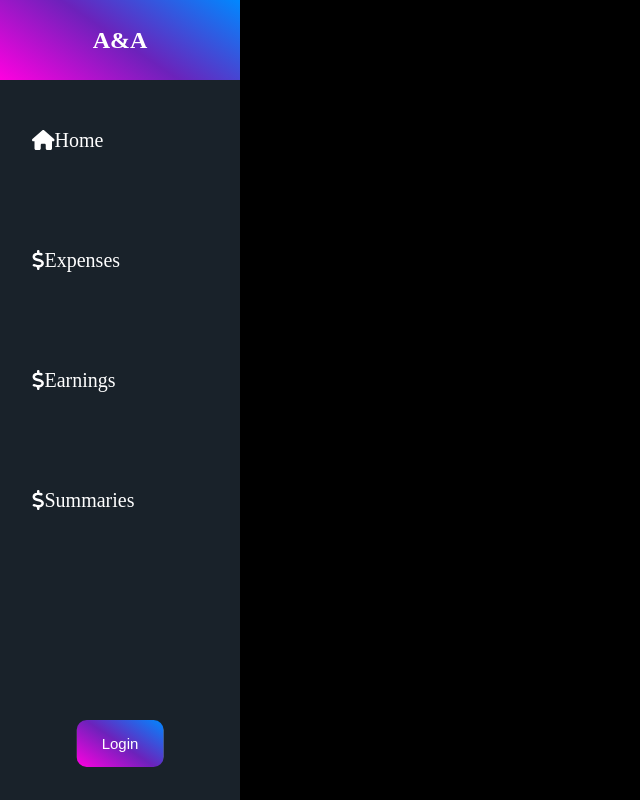
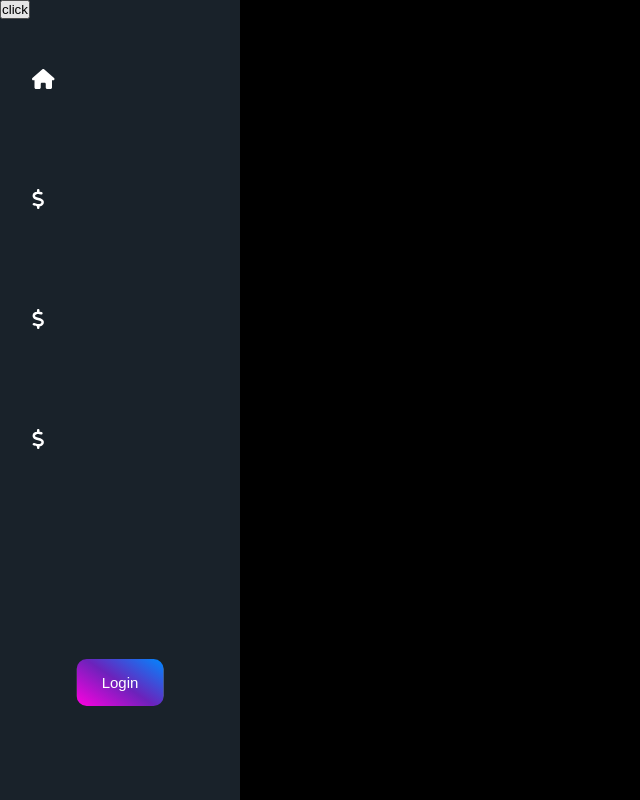
Before and after one commit to rodis00/expense-tracker, a React (Create React App) app in the folder frontend/: page /summaries in a window 1280 px wide. Shown: the whole page, without its empty margins (0-640 px from the left). Built offline with nearby package versions, Linux system fonts and the light colour scheme.

Commit message:
deleting unused stuff and adding state to manage menu visibility

```diff
--- a/frontend/src/components/Nav/Nav.jsx
+++ b/frontend/src/components/Nav/Nav.jsx
@@ -1,4 +1,4 @@
-import React from "react";
+import React, { useState } from "react";
 import classes from "./Nav.module.css";
 import { BrowserRouter as Router, Link, Routes, Route } from "react-router-dom";
 import Expenses from "../Expenses/Expenses";
@@ -9,35 +9,58 @@ import Button from "../Button/Button";
 import { FontAwesomeIcon } from "@fortawesome/react-fontawesome";
 import { faHouse } from "@fortawesome/free-solid-svg-icons";
 import { faDollarSign } from "@fortawesome/free-solid-svg-icons";
+import { icon } from "@fortawesome/fontawesome-svg-core";
 
 function Nav() {
+  const [menuActive, setMenuActive] = useState(false);
+
   const navElements = [
+    { icon: <FontAwesomeIcon icon={faHouse} />, title: "Home" },
     { icon: <FontAwesomeIcon icon={faDollarSign} />, title: "Expenses" },
     { icon: <FontAwesomeIcon icon={faDollarSign} />, title: "Earnings" },
     { icon: <FontAwesomeIcon icon={faDollarSign} />, title: "Summaries" },
   ];
 
+  function handleMenuActiveChange() {
+    setMenuActive((elem) => !elem);
+  }
+
   return (
     <Router>
       <nav className={classes.navbar}>
-        <h2 className={classes.navbar__h2}>A&A</h2>
+        {menuActive ? (
+          <h2 className={classes.navbar__h2}>A&A</h2>
+        ) : (
+          <button onClick={handleMenuActiveChange}>click</button>
+        )}
         <ul className={classes.navbar__list}>
-          <li key="Home" className={`${classes.navbar__list__elem} `}>
-            <Link to="/" className={classes.navbar__list__elem__link}>
-              <FontAwesomeIcon icon={faHouse} className={classes.navbar__list__elem__link__icon}/>
-              Home
-            </Link>
-          </li>
-          {navElements.map((elem) => (
-            <li key={elem.title} className={classes.navbar__list__elem}>
-              <Link to={`/${elem.title}`} className={classes.navbar__list__elem__link}>
-                <span className={classes.navbar__list__elem__link__icon}>{elem.icon}</span>
-                <span>{elem.title}</span>
-              </Link>
-            </li>
-          ))}
+          {navElements.map((elem) => {
+            return menuActive ? (
+              <li key={elem.title} className={classes.navbar__list__elem}>
+                <Link
+                  to={`/${elem.title}`}
+                  className={classes.navbar__list__elem__link}
+                >
+                  <span className={classes.navbar__list__elem__link__icon}>
+                    {elem.icon}
+                  </span>
+                  <span>{elem.title}</span>
+                </Link>
+              </li>
+            ) : (
+              <li key={elem.title} className={classes.navbar__list__elem}>
+                <Link
+                  to={`/${elem.title}`}
+                  className={classes.navbar__list__elem__link}
+                >
+                  <span className={classes.navbar__list__elem__link__icon}>
+                    {elem.icon}
+                  </span>
+                </Link>
+              </li>
+            );
+          })}
         </ul>
-        <span className={classes.navbar__span}></span>
         <Button className={classes.navbar__btn}>Login</Button>
       </nav>
       <Routes>
```
